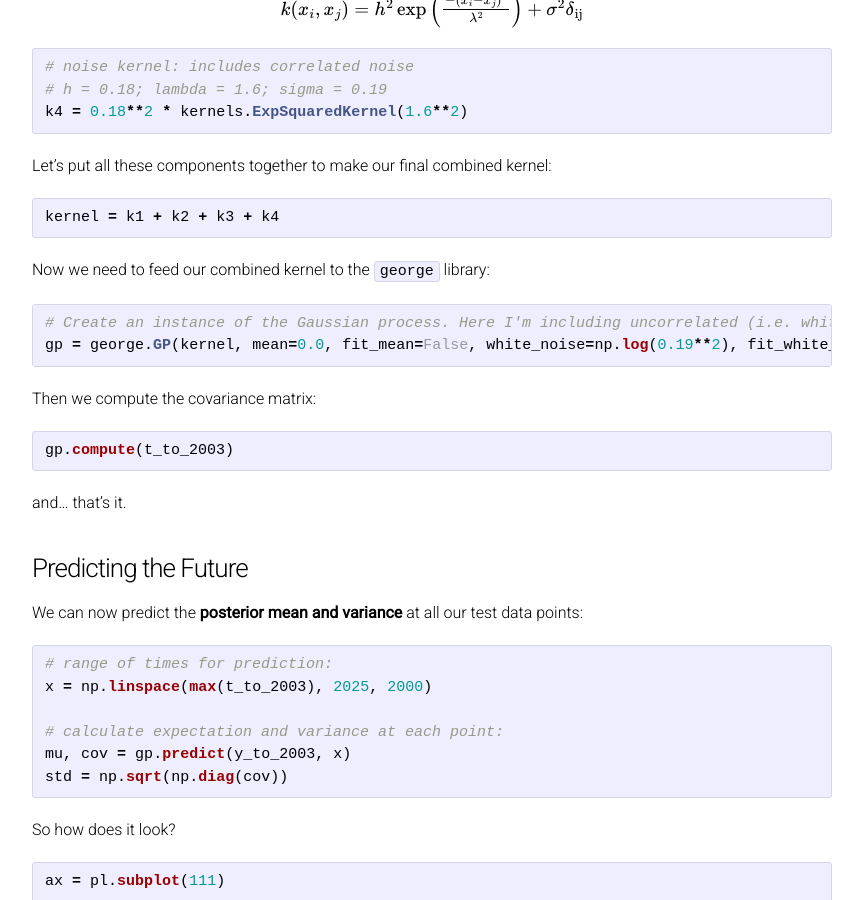
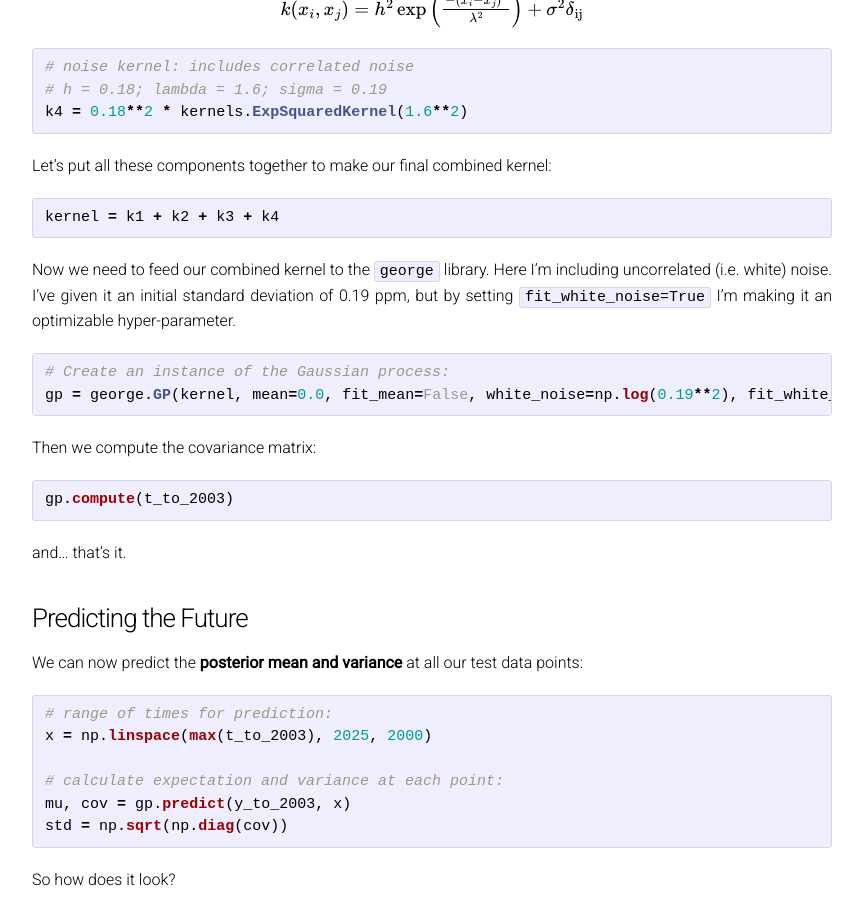
Before and after one commit to as595/csc-2019, a Jekyll site: the page built from gpm.md, in a window 1280 px wide and 900 px high, scrolled down 12954 px. Shown: the whole window, without its empty margins (208-1071 px from the left). Built offline with Jekyll 4.4.1, drawn with Linux system fonts in a browser that asks for light colours; formulas are drawn with MathJax 3.

Commit message:
Update gpm.md

````diff
--- a/gpm.md
+++ b/gpm.md
@@ -479,10 +479,10 @@ Let’s put all these components together to make our final combined kernel:
 kernel = k1 + k2 + k3 + k4
 ```
 
-Now we need to feed our combined kernel to the <code>george</code> library:
+Now we need to feed our combined kernel to the <code>george</code> library. Here I'm including uncorrelated (i.e. white) noise. I've given it an initial standard deviation of 0.19 ppm, but by setting <code>fit_white_noise=True</code> I'm making it an optimizable hyper-parameter.
 
 ```python
-# Create an instance of the Gaussian process. Here I'm including uncorrelated (i.e. white) noise. I've given it an initial standard deviation of 0.19 ppm, but by setting fit_white_noise=True I'm making it an optimizable hyper-parameter.
+# Create an instance of the Gaussian process:
 gp = george.GP(kernel, mean=0.0, fit_mean=False, white_noise=np.log(0.19**2), fit_white_noise=True)
 ```
 
````
